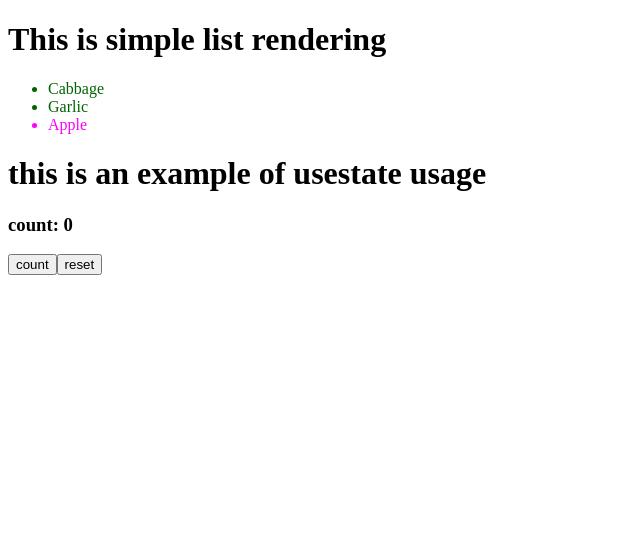
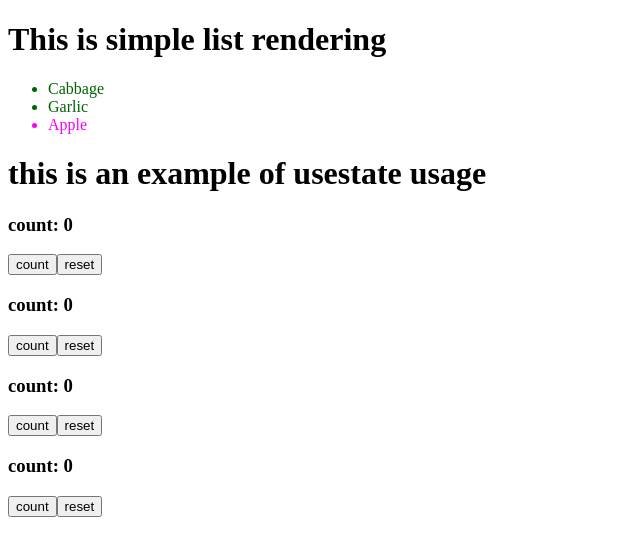
Before and after one commit to besu179/react-basics, a React (Vite) app: page / in a window 1280 px wide. Shown: the top 556 px of the page, without its empty margins (0-640 px from the left). Built offline with nearby package versions, Linux system fonts and the light colour scheme.

Commit message:
added  global variable to make count consistent through components. -learned about tsx's simple syntax, using interface funcition

```diff
--- a/src/App.tsx
+++ b/src/App.tsx
@@ -1,11 +1,23 @@
+import { useState } from "react";
 import ShoppingList from "./basic react components/list";
 import Counter from "./basic react components/usestate";
 
 function App() {
+  const [count, setCount] = useState(0);
+  function handleAdd() {
+    setCount(count + 1);
+  }
+  function handleReset() {
+    setCount(0);
+  }
   return (
     <>
       <ShoppingList />
-      <Counter />
+      <h1>this is an example of usestate usage</h1>
+      <Counter count={count} handleAdd={handleAdd} handleReset={handleReset} />
+      <Counter count={count} handleAdd={handleAdd} handleReset={handleReset} />
+      <Counter count={count} handleAdd={handleAdd} handleReset={handleReset} />
+      <Counter count={count} handleAdd={handleAdd} handleReset={handleReset} />
     </>
   );
 }
--- a/src/basic react components/usestate.tsx
+++ b/src/basic react components/usestate.tsx
@@ -1,14 +1,19 @@
-import { useState } from "react";
+interface CounterProps {
+  count: number;
+  handleAdd: () => void;
+  handleReset: () => void;
+}
 
-export default function Counter() {
-  const [count, setCount] = useState(0);
-
+export default function Counter({
+  count,
+  handleAdd,
+  handleReset,
+}: CounterProps) {
   return (
     <>
-      <h1>this is an example of usestate usage</h1>
       <h3>count: {count}</h3>
-      <button onClick={() => setCount(count + 1)}>count</button>
-      <button onClick={()=> setCount(0)}>reset</button>
+      <button onClick={handleAdd}>count</button>
+      <button onClick={handleReset}>reset</button>
     </>
   );
 }
```
